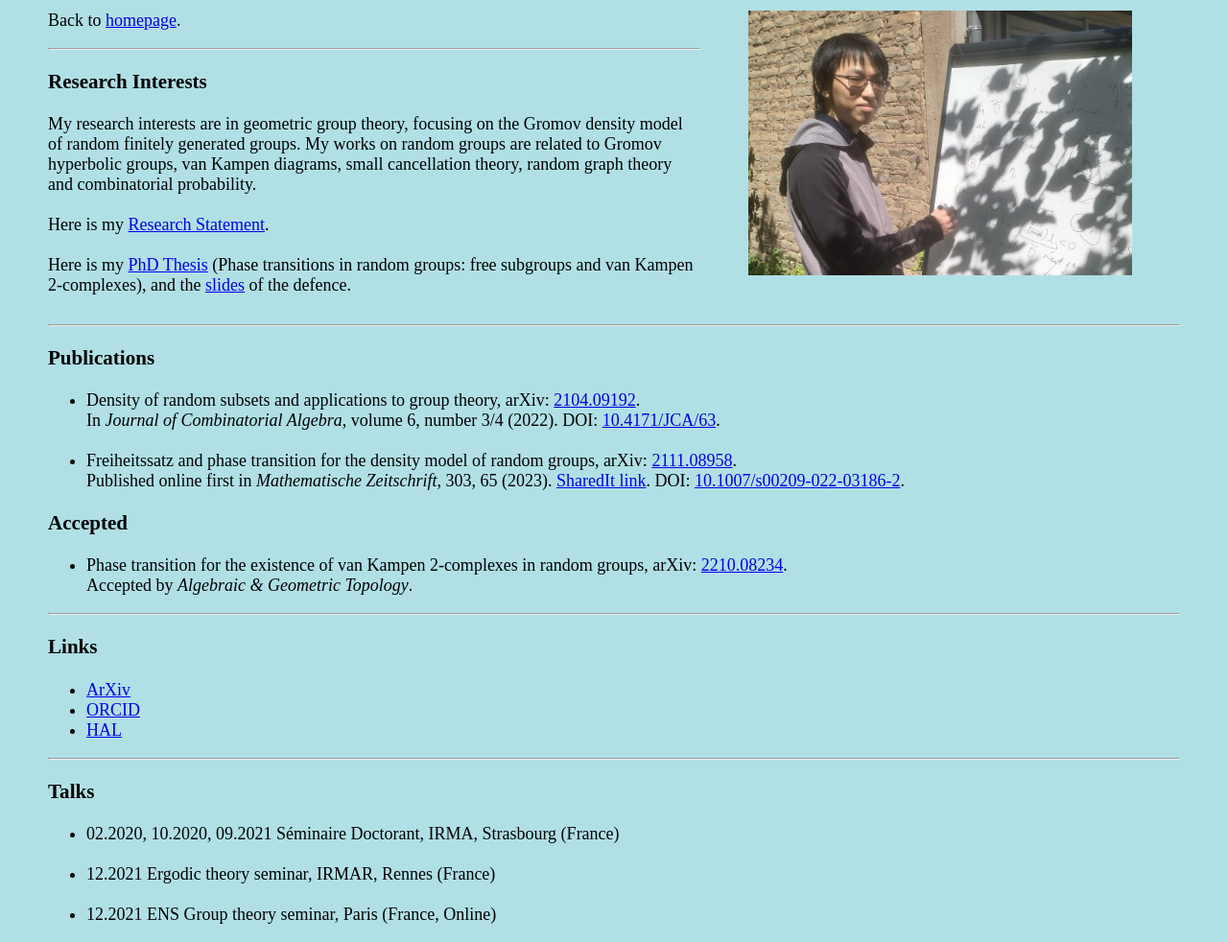
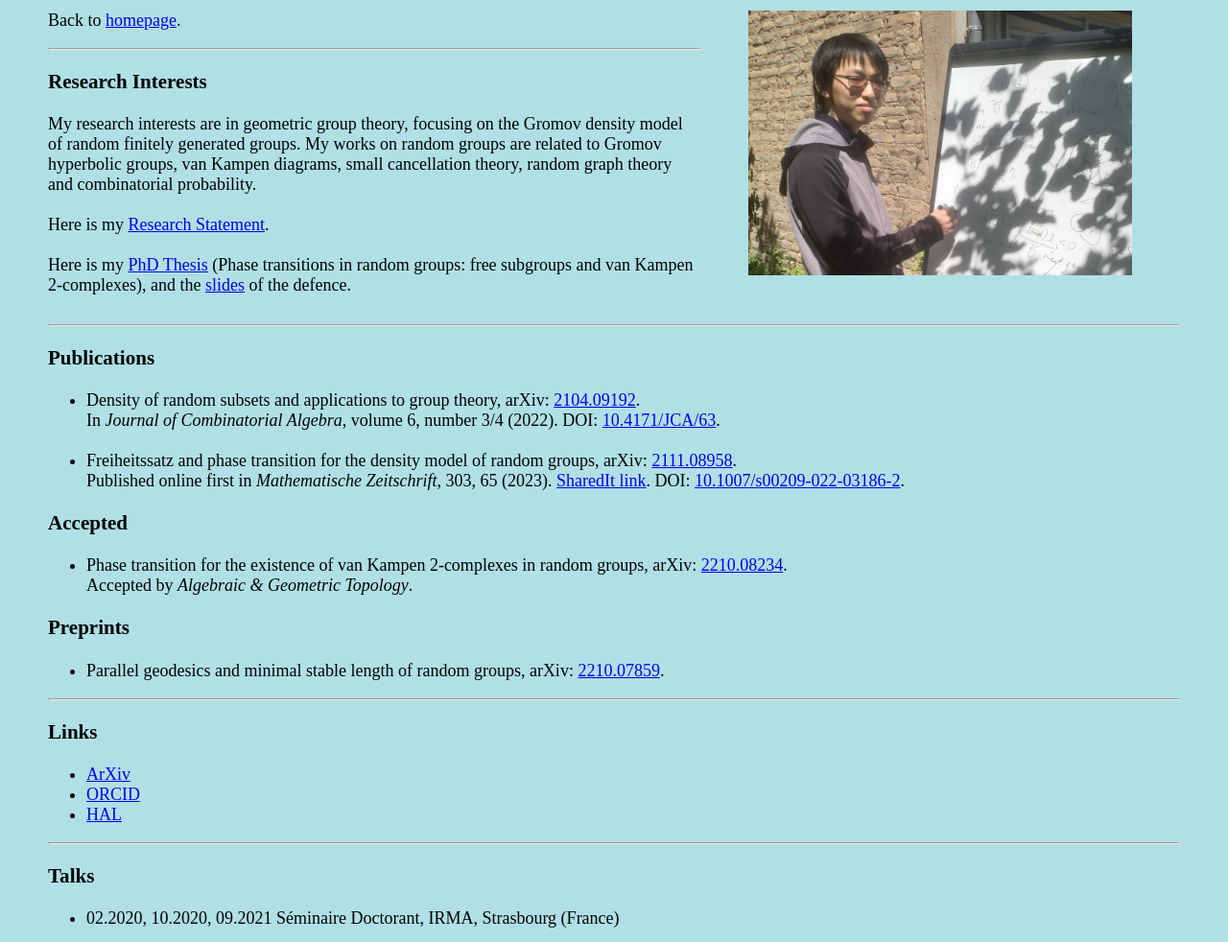
Before and after one commit to tsung-hsuan-tsai/tsung-hsuan-tsai.github.io, a plain HTML site: page Research.html in a window 1280 px wide. Shown: the part 104-1086 px from the top of the page at 96% size. Drawn offline with Linux system fonts and the light colour scheme.

Commit message:
new article

```diff
--- a/Research.html
+++ b/Research.html
@@ -50,6 +50,14 @@
 
     </ul>
 
+	<h3>Preprints</h3>
+    <ul>
+
+	<li>Parallel geodesics and minimal stable length of random groups, arXiv: <a href="https://export.arxiv.org/pdf/2410.07859">2210.07859</a>.
+	</li>
+
+    </ul>
+
     <hr>
 
 
```
Also changed, not shown: index.html (+2 -2 lines), 1 other file.
